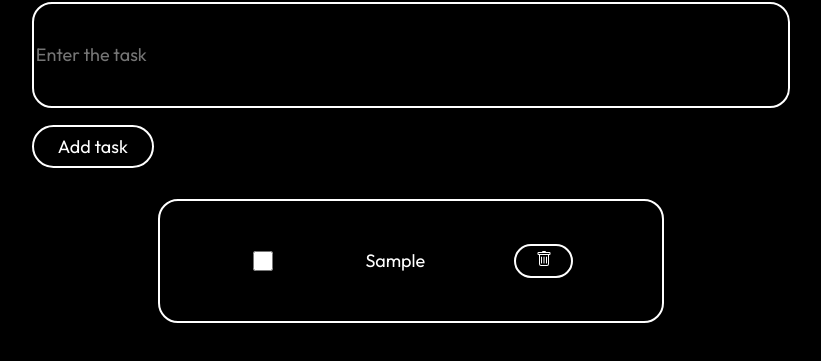
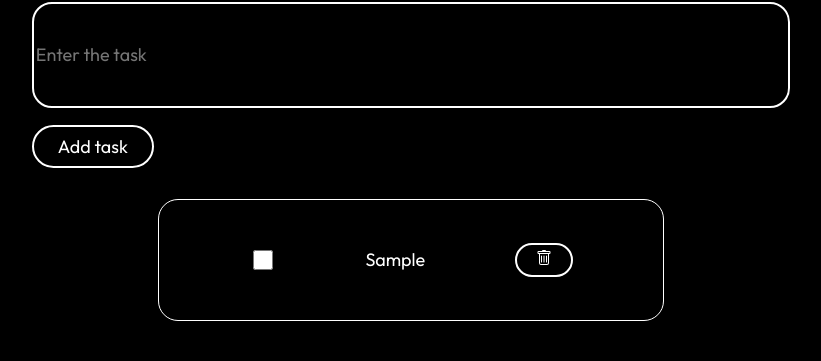
Before and after one commit to N00B-MA5TER/TODOLIST, a plain HTML site: page index.html in a window 1280 px wide. Both pictures are taken after typing "Sample" into the empty fields and a click on the button "Add task". Shown: the part 89-450 px from the top of the page, without its empty margins (229-1050 px from the left). Drawn offline with Linux system fonts and the light colour scheme.

Commit message:
Complete styling

```diff
--- a/styles.css
+++ b/styles.css
@@ -52,7 +52,7 @@ ul li{
     justify-content: space-evenly;
     align-items: center;
     font-size: large;
-    border: 2px solid white;
+    border: 0.5px solid white;
     border-radius: 20px;
     min-height: 100px;
     min-width: 50%;
```
